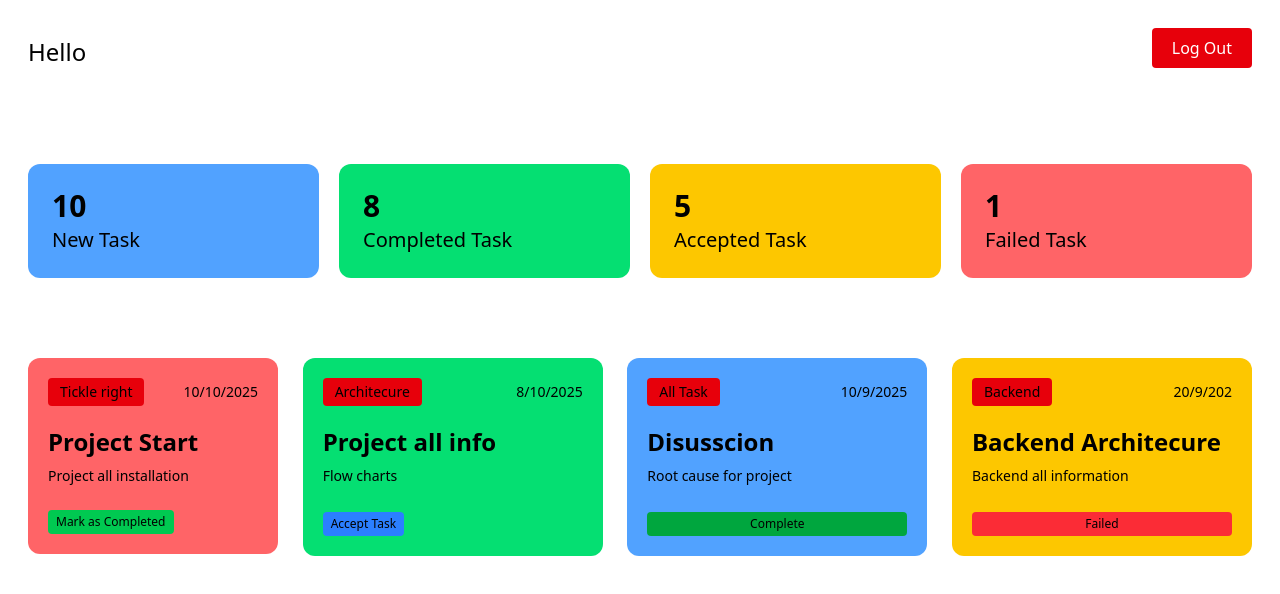
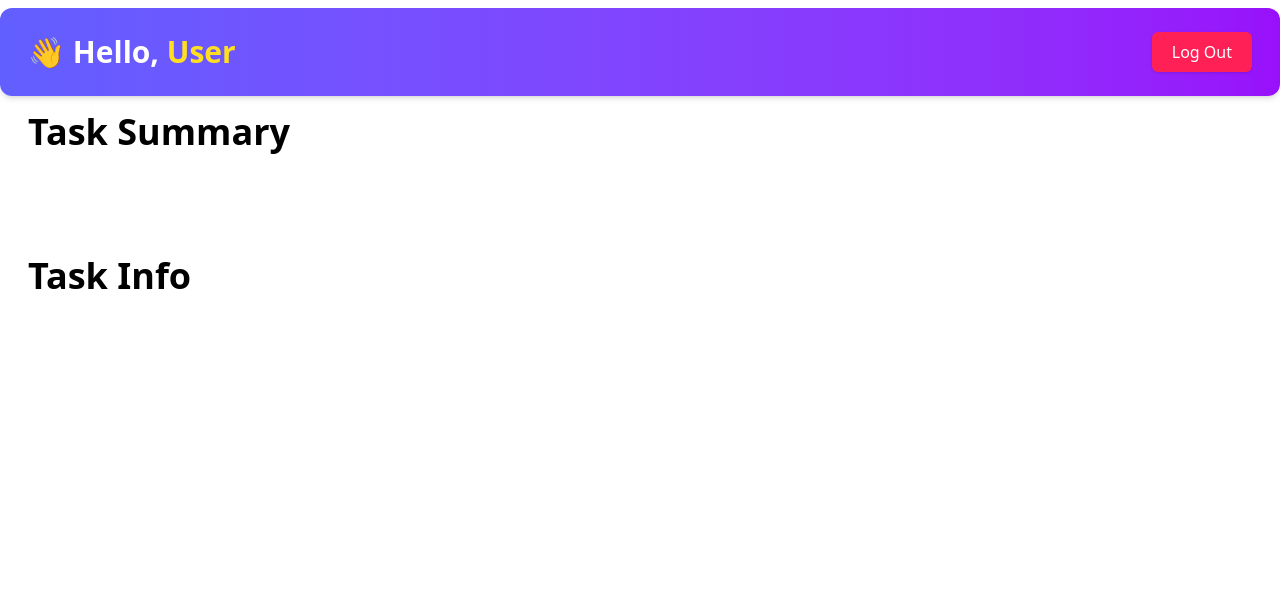
Before and after one commit to FrontX-Ganesh/employee-management-system, a React (Vite) app: page /employee in a window 1280 px wide. Shown: the top 594 px of the page. Built offline with nearby package versions, Linux system fonts and the light colour scheme.

Commit message:
Employee data dynamically added

```diff
--- /dev/null
+++ b/src/Root.jsx
@@ -0,0 +1,13 @@
+import Header from "./components/Layout/Header";
+import { Outlet } from "react-router-dom";
+
+const Root = () => {
+  return (
+    <>
+      <Header />
+      <Outlet />
+    </>
+  );
+};
+
+export default Root;
--- a/src/components/Auth/Login.jsx
+++ b/src/components/Auth/Login.jsx
@@ -37,11 +37,15 @@ const Login = () => {
     if (adminData) {
       localStorage.setItem("role", "admin");
       localStorage.setItem("userData", JSON.stringify(adminData));
-      navigate("/admin");
+      navigate("/admin", {
+        state: { adminData },
+      });
     } else if (employeeData) {
       localStorage.setItem("role", "employee");
       localStorage.setItem("userData", JSON.stringify(employeeData));
-      navigate("/employee");
+      navigate("/employee", {
+        state: { employeeData },
+      });
     } else {
       toast.error("Invalid Credentials");
     }
--- a/src/components/Dashboard/AdminDashboard.jsx
+++ b/src/components/Dashboard/AdminDashboard.jsx
@@ -1,9 +1,10 @@
-import Header from "../other/Header";
+import { useLocation } from "react-router-dom";
 
 const AdminDashboard = () => {
+  const { state } = useLocation();
+  console.log(state)
   return (
     <>
-      <Header />
       <section className="max-w-7xl mx-auto">
         <div className="h-screen w-full p-7">
           <div className="p-5 bg-[#1c1c1c] mt-5 rounded">
--- a/src/components/Dashboard/EmployeeDashboard.jsx
+++ b/src/components/Dashboard/EmployeeDashboard.jsx
@@ -1,112 +1,78 @@
-import Header from "../other/Header";
+import { useLocation } from "react-router-dom";
+
+// Better color palette for clarity and aesthetics
+const statusColors = {
+  newTask: "bg-sky-500",
+  completed: "bg-emerald-500",
+  active: "bg-amber-400",
+  failed: "bg-rose-500",
+};
 
 const EmployeeDashboard = () => {
+  const { state } = useLocation();
+  const employeeData = state?.employeeData;
+
+  const getTaskBgColor = (task) => {
+    if (task.completed) return "bg-emerald-500";
+    if (task.active) return "bg-amber-400";
+    if (task.newTask) return "bg-sky-500";
+    return "bg-rose-500";
+  };
+
   return (
-    <>
-      <Header />
-      <section className="max-w-7xl mx-auto">
-        <div className="min-h-screen w-full p-4 md:p-7">
-          {/* Task Summary Cards */}
-          <div className="grid grid-cols-1 sm:grid-cols-2 xl:grid-cols-4 gap-5 mt-10">
-            <div className="rounded-xl py-6 px-6 bg-blue-400">
-              <h2 className="text-3xl font-bold">10</h2>
-              <h3 className="text-xl mt-0.5 font-medium">New Task</h3>
-            </div>
-            <div className="rounded-xl py-6 px-6 bg-green-400">
-              <h2 className="text-3xl font-bold">8</h2>
-              <h3 className="text-xl mt-0.5 font-medium">Completed Task</h3>
-            </div>
-            <div className="rounded-xl py-6 px-6 bg-yellow-400">
-              <h2 className="text-3xl text-black font-bold">5</h2>
-              <h3 className="text-xl mt-0.5 text-black font-medium">
-                Accepted Task
+    <section className="max-w-7xl mx-auto px-4 md:px-7 py-4">
+      {/* Summary */}
+      <h1 className="text-4xl font-bold">Task Summary</h1>
+      <div className="grid grid-cols-1 sm:grid-cols-2 xl:grid-cols-4 gap-5 mt-10">
+        {employeeData?.taskCounts &&
+          Object.entries(employeeData.taskCounts).map(([status, count]) => (
+            <div
+              key={status}
+              className={`rounded-xl py-6 px-6 text-white shadow-md hover:shadow-lg hover:-translate-y-1 transition-all duration-300 ease-in-out ${
+                statusColors[status] || "bg-gray-400"
+              }`}
+            >
+              <h2 className="text-3xl font-bold">{count}</h2>
+              <h3 className="text-xl mt-1 font-medium">
+                {status.toUpperCase()} TASK
               </h3>
             </div>
-            <div className="rounded-xl py-6 px-6 bg-red-400">
-              <h2 className="text-3xl font-bold">1</h2>
-              <h3 className="text-xl mt-0.5 font-medium">Failed Task</h3>
-            </div>
-          </div>
+          ))}
+      </div>
 
-          {/* Task List */}
-          <div
-            id="tasklist"
-            className="h-auto overflow-x-auto flex items-start justify-between gap-5 flex-nowrap w-full py-4 mt-16"
-          >
-            {/* Task Card 1 */}
-            <div className="flex-shrink-0 w-[250px] p-5 bg-red-400 rounded-xl">
-              <div className="flex justify-between items-center">
-                <h3 className="bg-red-600 text-sm px-3 py-1 rounded">
-                  Tickle right
-                </h3>
-                <h4 className="text-sm">10/10/2025</h4>
-              </div>
-              <h2 className="mt-5 text-2xl font-semibold">Project Start</h2>
-              <p className="text-sm mt-2">Project all installation</p>
-              <div className="flex justify-between mt-6">
-                <button className="bg-green-500 rounded font-medium py-1 px-2 text-xs">
-                  Mark as Completed
-                </button>
-              </div>
-            </div>
-
-            {/* Task Card 2 */}
-            <div className="flex-shrink-0 w-[300px] p-5 bg-green-400 rounded-xl">
-              <div className="flex justify-between items-center">
-                <h3 className="bg-red-600 text-sm px-3 py-1 rounded">
-                  Architecure
-                </h3>
-                <h4 className="text-sm">8/10/2025</h4>
-              </div>
-              <h2 className="mt-5 text-2xl font-semibold">Project all info</h2>
-              <p className="text-sm mt-2">Flow charts</p>
-              <div className="mt-6">
-                <button className="bg-blue-500 rounded font-medium py-1 px-2 text-xs">
-                  Accept Task
-                </button>
-              </div>
-            </div>
-
-            {/* Task Card 3 */}
-            <div className="flex-shrink-0 w-[300px] p-5 bg-blue-400 rounded-xl">
-              <div className="flex justify-between items-center">
-                <h3 className="bg-red-600 text-sm px-3 py-1 rounded">
-                  All Task
-                </h3>
-                <h4 className="text-sm">10/9/2025</h4>
-              </div>
-              <h2 className="mt-5 text-2xl font-semibold">Disusscion</h2>
-              <p className="text-sm mt-2">Root cause for project</p>
-              <div className="mt-6">
-                <button className="w-full bg-green-600 rounded font-medium py-1 px-2 text-xs">
-                  Complete
-                </button>
-              </div>
-            </div>
-
-            {/* Task Card 4 */}
-            <div className="flex-shrink-0 w-[300px] p-5 bg-yellow-400 rounded-xl">
-              <div className="flex justify-between items-center">
-                <h3 className="bg-red-600 text-sm px-3 py-1 rounded">
-                  Backend
-                </h3>
-                <h4 className="text-sm">20/9/202</h4>
-              </div>
-              <h2 className="mt-5 text-2xl font-semibold">
-                Backend Architecure
-              </h2>
-              <p className="text-sm mt-2">Backend all information</p>
-              <div className="mt-6">
-                <button className="w-full bg-red-500 rounded font-medium py-1 px-2 text-xs">
-                  Failed
-                </button>
-              </div>
-            </div>
-          </div>
-        </div>
-      </section>
-    </>
+      {/* Task Info */}
+      <h1 className="text-4xl font-bold mt-16">Task Info</h1>
+      <div className="flex flex-wrap gap-5 justify-start w-full py-4">
+        {Array.isArray(employeeData?.tasks) &&
+          employeeData.tasks.map((task, index) => (
+            <TaskCard
+              key={task.id || index}
+              task={task}
+              getTaskBgColor={getTaskBgColor}
+            />
+          ))}
+      </div>
+    </section>
   );
 };
 
 export default EmployeeDashboard;
+
+const TaskCard = ({ task, getTaskBgColor }) => {
+  return (
+    <div
+      className={`w-full sm:w-[45%] md:w-[30%] lg:w-[23%] p-5 rounded-xl text-white shadow-md hover:shadow-lg hover:-translate-y-1 transition-all duration-300 ease-in-out ${getTaskBgColor(
+        task
+      )}`}
+    >
+      <div className="flex justify-between items-center">
+        <span className="bg-white/20 text-xs px-3 py-1 rounded font-medium">
+          {task.category}
+        </span>
+        <span className="text-sm opacity-90">{task.taskDate}</span>
+      </div>
+      <h2 className="mt-5 text-xl font-semibold">{task.taskTitle}</h2>
+      <p className="text-sm mt-2 opacity-95">{task.taskDescription}</p>
+    </div>
+  );
+};
--- /dev/null
+++ b/src/components/Layout/Header.jsx
@@ -0,0 +1,30 @@
+import { useNavigate } from "react-router-dom";
+
+const Header = () => {
+  const navigate = useNavigate();
+  const userData = JSON.parse(localStorage.getItem("userData"));
+  const firstName = userData?.firstName?.toUpperCase() || "User";
+
+  const handleLogoutUser = () => {
+    localStorage.clear();
+    navigate("/login");
+  };
+
+  return (
+    <header className="max-w-7xl mx-auto px-4 md:px-7 py-6 bg-gradient-to-r from-indigo-500 to-purple-600 rounded-xl text-white shadow-md mt-2">
+      <div className="flex flex-col sm:flex-row items-start sm:items-center justify-between gap-4">
+        <h1 className="text-2xl sm:text-3xl font-semibold">
+          👋 Hello, <span className="text-yellow-300">{firstName}</span>
+        </h1>
+        <button
+          className="bg-rose-500 hover:bg-rose-600 transition-all px-5 py-2 rounded-md font-medium shadow-sm"
+          onClick={handleLogoutUser}
+        >
+          Log Out
+        </button>
+      </div>
+    </header>
+  );
+};
+
+export default Header;
--- a/src/components/other/Header.jsx
+++ /dev/null
@@ -1,29 +0,0 @@
-import { useNavigate } from "react-router-dom";
-
-const Header = () => {
-  const navigate = useNavigate();
-  const userName = JSON.parse(localStorage.getItem("userData"));
-
-  const handleLogoutUser = () => {
-    localStorage.clear();
-    navigate("/login");
-  };
-  return (
-    <section className="max-w-7xl mx-auto p-4 md:p-7">
-      <div className="flex items-end justify-between">
-        <h1 className="text-2xl font-medium">
-          Hello {userName?.firstName.toUpperCase()}
-          <span className="text-3xl font-semibold"></span>
-        </h1>
-        <button
-          className="bg-red-600 text-base font-medium text-white px-5 py-2 rounded-sm cursor-pointer"
-          onClick={handleLogoutUser}
-        >
-          Log Out
-        </button>
-      </div>
-    </section>
-  );
-};
-
-export default Header;
```
Also changed, not shown: Routes.jsx (+7 -0 lines).
